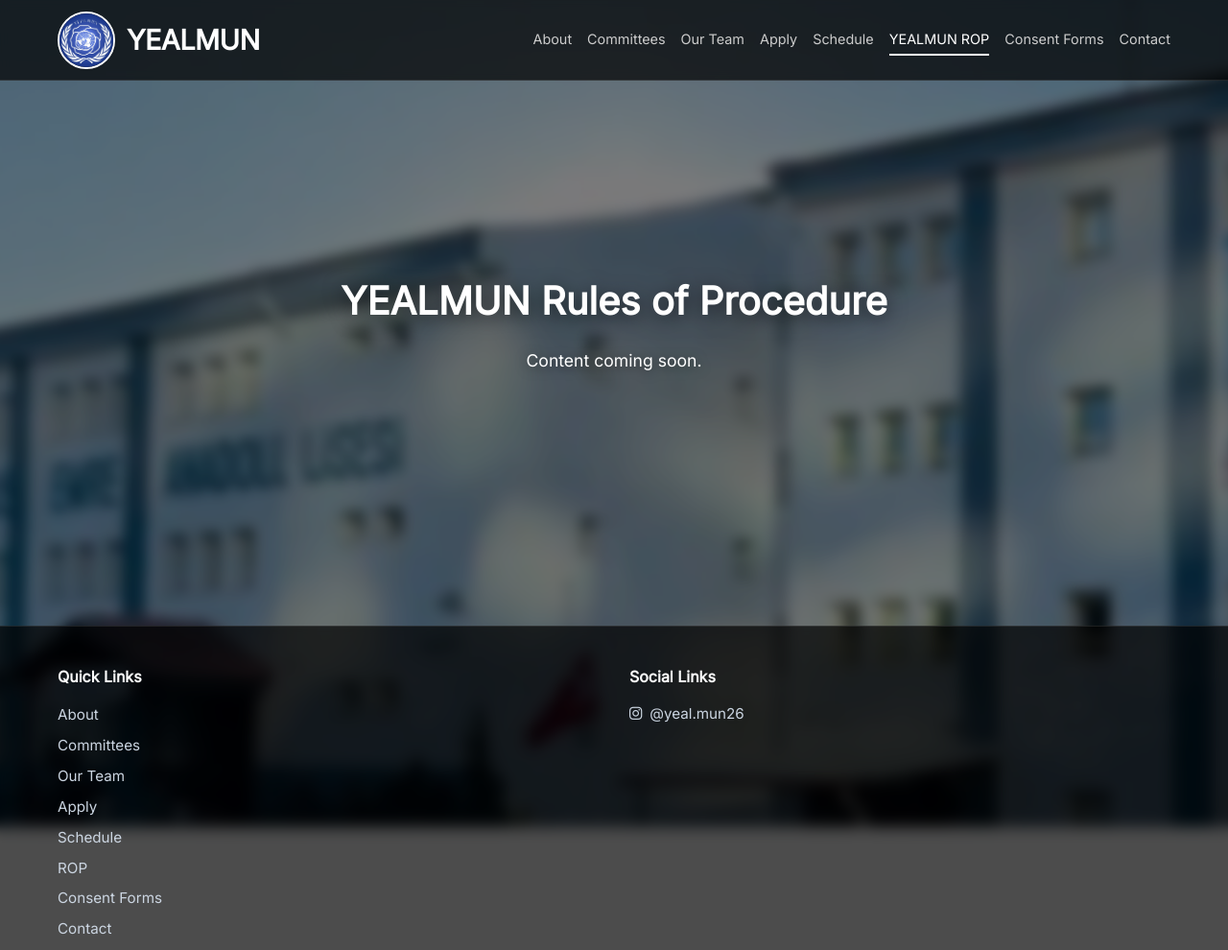
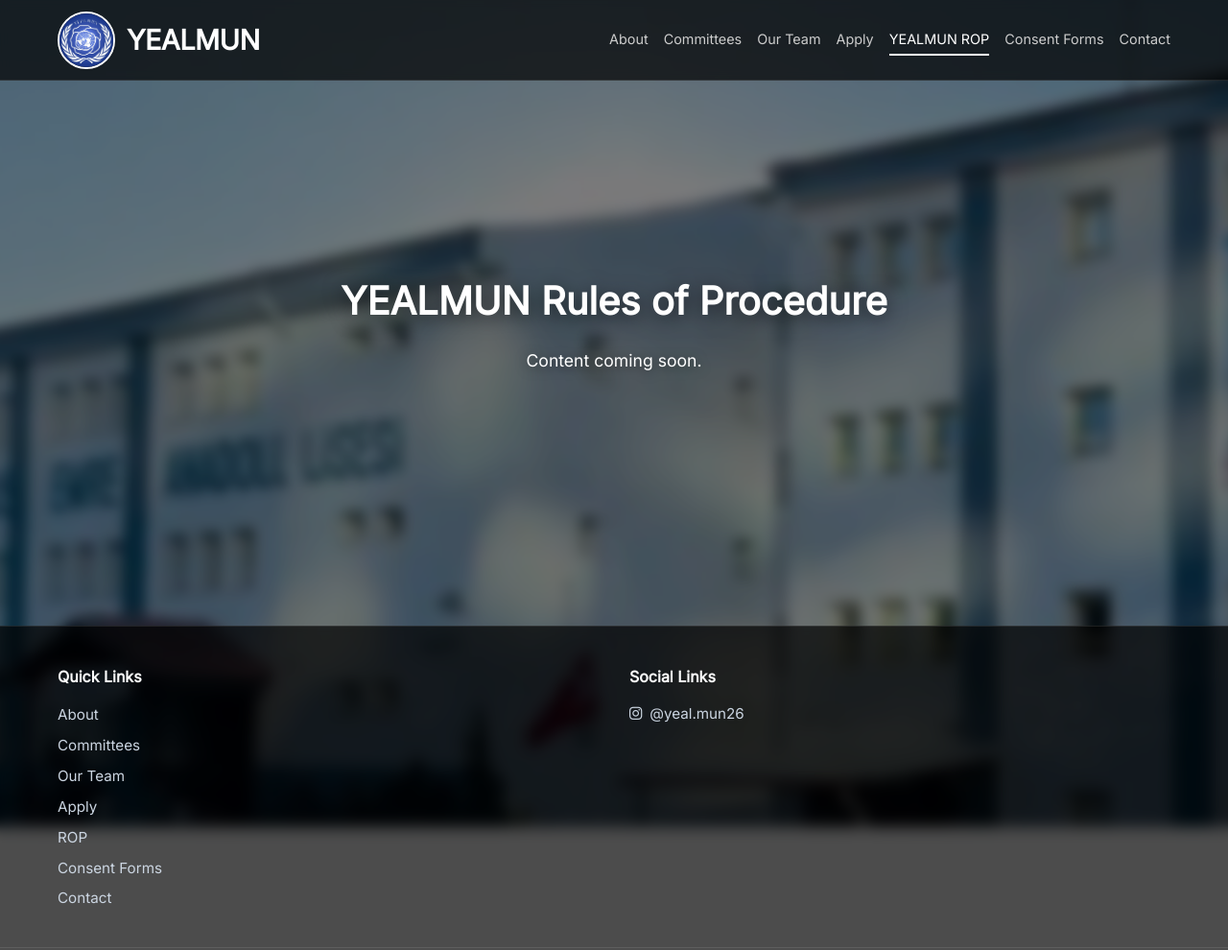
Before and after one commit to denizhelheim/yealmun-site, a plain HTML site: page rop.html in a window 1280 px wide. Shown: the top 990 px of the page at 96% size. Drawn offline with Linux system fonts and the light colour scheme.

Commit message:
Synchronized files with the ones in website

```diff
--- a/rop.html
+++ b/rop.html
@@ -24,7 +24,6 @@
                     <li><a href="committees.html" class="nav-link">Committees</a></li>
                     <li><a href="team.html" class="nav-link">Our Team</a></li>
                     <li><a href="apply.html" class="nav-link">Apply</a></li>
-                    <li><a href="schedule.html" class="nav-link">Schedule</a></li>
                     <li><a href="rop.html" class="nav-link active">YEALMUN ROP</a></li>
                     <li><a href="consent.html" class="nav-link">Consent Forms</a></li>
                     <li><a href="contact.html" class="nav-link">Contact</a></li>
@@ -52,7 +51,6 @@
                     <li><a href="committees.html">Committees</a></li>
                     <li><a href="team.html">Our Team</a></li>
                     <li><a href="apply.html">Apply</a></li>
-                    <li><a href="schedule.html">Schedule</a></li>
                     <li><a href="rop.html">ROP</a></li>
                     <li><a href="consent.html">Consent Forms</a></li>
                     <li><a href="contact.html">Contact</a></li>
```
Also changed, not shown: about.html (+0 -2 lines), apply.html (+0 -2 lines), committees.html (+0 -1 lines), consent.html (+0 -2 lines), contact.html (+0 -2 lines), index.html (+0 -2 lines), schedule.html (+0 -2 lines), team.html (+1 -3 lines).
